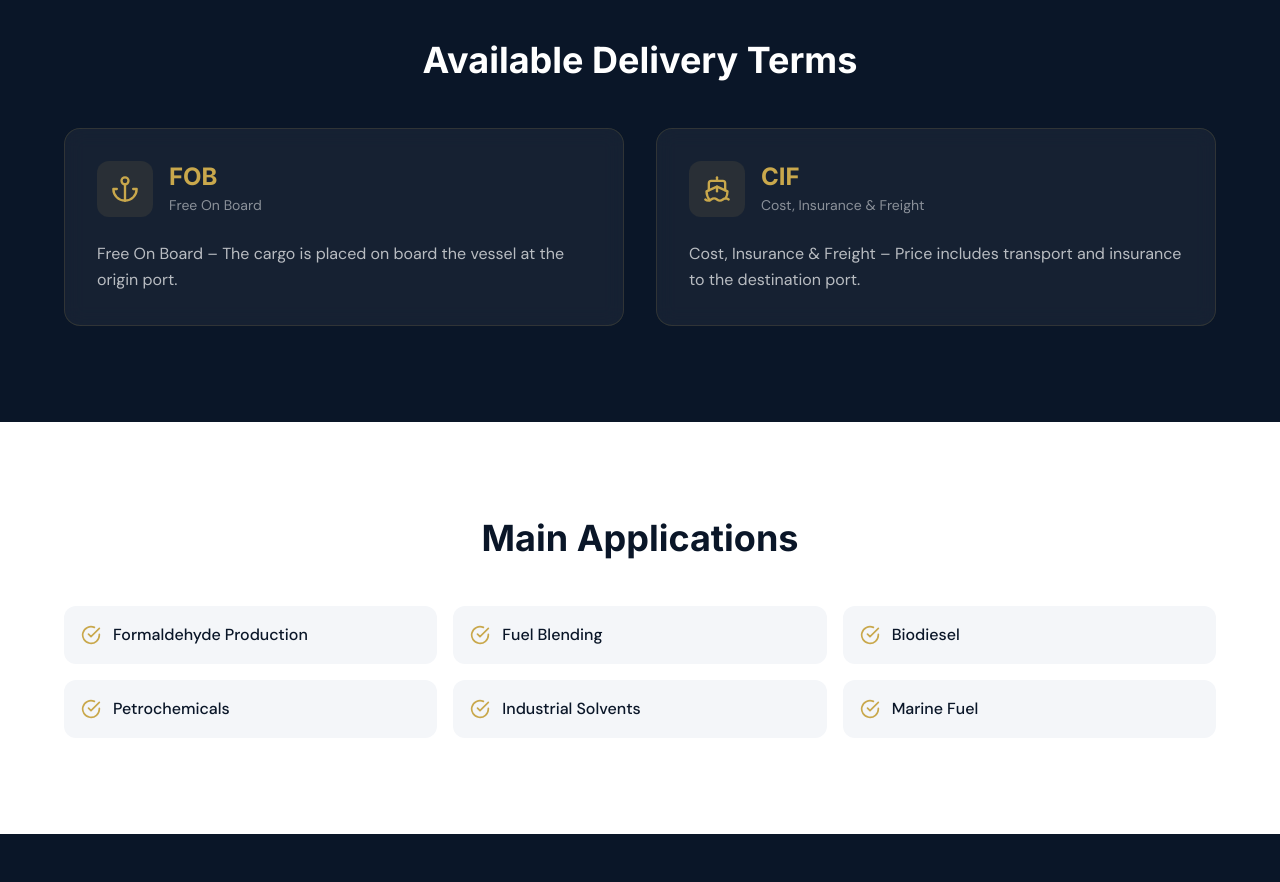
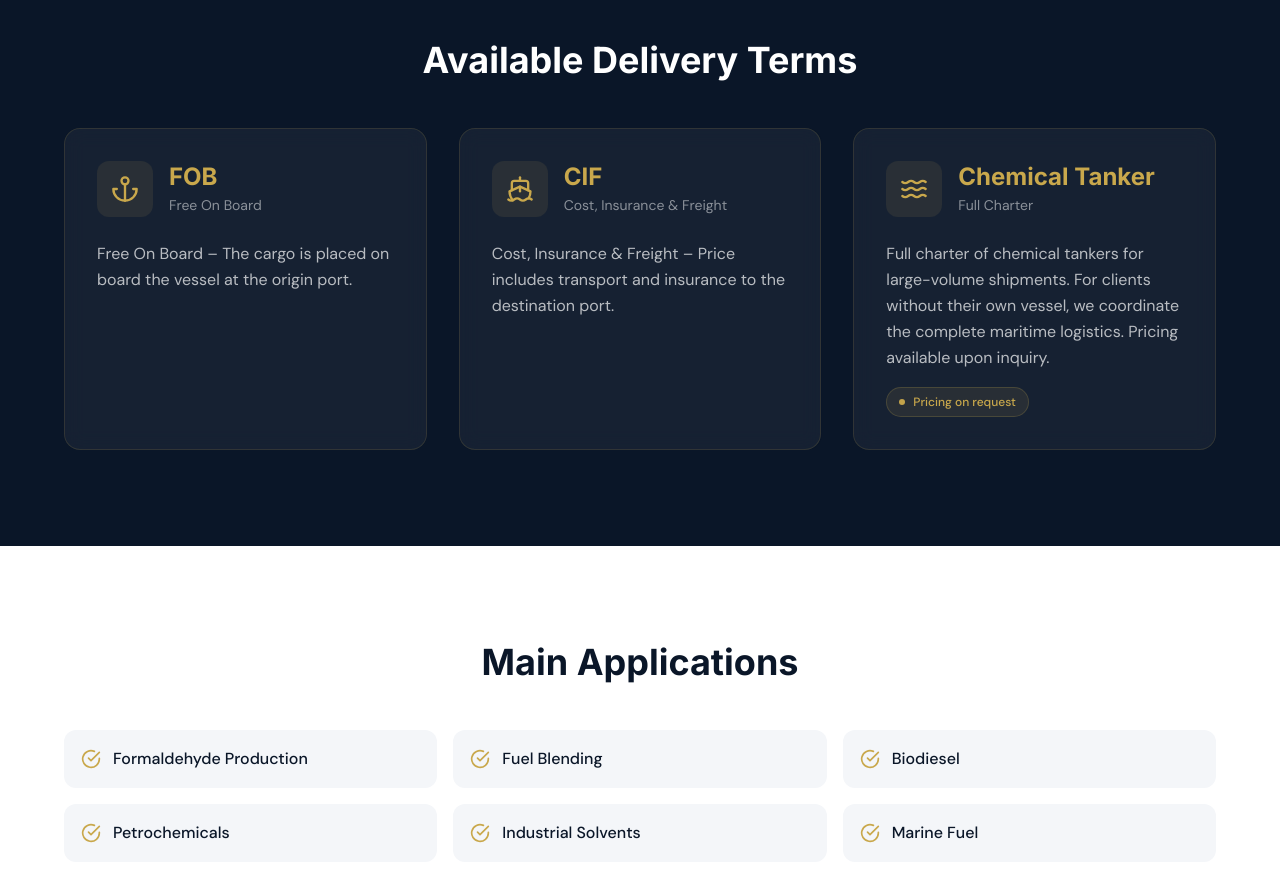
Before and after one commit to henrymethanol-afk/trust-trade-LLC, a Next.js app: page /en/product in a window 1280 px wide. Shown: the part 1400-2282 px from the top of the page. Built offline with nearby package versions, Linux system fonts and the light colour scheme.

Commit message:
Add chemical tanker shipping option

```diff
--- a/app/[locale]/product/page.tsx
+++ b/app/[locale]/product/page.tsx
@@ -2,7 +2,7 @@
 
 import { useTranslations } from 'next-intl';
 import { motion } from 'framer-motion';
-import { CheckCircle, Download, Ship, Anchor, FlaskConical } from 'lucide-react';
+import { CheckCircle, Download, Ship, Anchor, FlaskConical, Waves } from 'lucide-react';
 import RFQForm from '@/components/RFQForm';
 import ScrollAnimation from '@/components/ui/ScrollAnimation';
 
@@ -118,9 +118,9 @@ export default function ProductPage() {
               {t('termsTitle')}
             </h2>
           </ScrollAnimation>
-          <div className="grid md:grid-cols-2 gap-8">
+          <div className="grid md:grid-cols-3 gap-8">
             <ScrollAnimation delay={0.1}>
-              <div className="glass rounded-2xl p-8 border border-gold/20 hover:border-gold/40 transition-all group">
+              <div className="glass rounded-2xl p-8 border border-gold/20 hover:border-gold/40 transition-all group h-full">
                 <div className="flex items-center gap-4 mb-6">
                   <div className="w-14 h-14 rounded-xl bg-gold/10 flex items-center justify-center group-hover:bg-gold/20 transition-colors">
                     <Anchor className="w-7 h-7 text-gold" />
@@ -134,7 +134,7 @@ export default function ProductPage() {
               </div>
             </ScrollAnimation>
             <ScrollAnimation delay={0.2}>
-              <div className="glass rounded-2xl p-8 border border-gold/20 hover:border-gold/40 transition-all group">
+              <div className="glass rounded-2xl p-8 border border-gold/20 hover:border-gold/40 transition-all group h-full">
                 <div className="flex items-center gap-4 mb-6">
                   <div className="w-14 h-14 rounded-xl bg-gold/10 flex items-center justify-center group-hover:bg-gold/20 transition-colors">
                     <Ship className="w-7 h-7 text-gold" />
@@ -145,6 +145,24 @@ export default function ProductPage() {
                   </div>
                 </div>
                 <p className="text-white/70 leading-relaxed">{t('cifDesc')}</p>
+              </div>
+            </ScrollAnimation>
+            <ScrollAnimation delay={0.3}>
+              <div className="glass rounded-2xl p-8 border border-gold/20 hover:border-gold/40 transition-all group h-full">
+                <div className="flex items-center gap-4 mb-6">
+                  <div className="w-14 h-14 rounded-xl bg-gold/10 flex items-center justify-center group-hover:bg-gold/20 transition-colors">
+                    <Waves className="w-7 h-7 text-gold" />
+                  </div>
+                  <div>
+                    <h3 className="font-inter text-2xl font-bold text-gold">{t('tankerTitle')}</h3>
+                    <span className="text-white/50 text-sm">Full Charter</span>
+                  </div>
+                </div>
+                <p className="text-white/70 leading-relaxed">{t('tankerDesc')}</p>
+                <div className="mt-4 inline-flex items-center gap-2 px-3 py-1.5 rounded-full bg-gold/10 border border-gold/20">
+                  <span className="w-1.5 h-1.5 rounded-full bg-gold animate-pulse" />
+                  <span className="text-gold text-xs font-medium">{t('tankerNote')}</span>
+                </div>
               </div>
             </ScrollAnimation>
           </div>
--- a/components/RFQForm.tsx
+++ b/components/RFQForm.tsx
@@ -15,27 +15,12 @@ const formSchema = z.object({
   phone: z.string().optional(),
   product: z.string().default('Methanol (CH₃OH)'),
   volume: z.string().optional(),
-  deliveryTerms: z.enum(['FOB', 'CIF', 'Both']),
+  deliveryTerms: z.enum(['FOB', 'CIF', 'Both', 'Tanker']),
   message: z.string().optional(),
 });
 
 type FormData = z.infer<typeof formSchema>;
 
-interface InputProps {
-  label: string;
-  error?: string;
-  children: React.ReactNode;
-}
-
-function Field({ label, error, children }: InputProps) {
-  return (
-    <div>
-      <label className="block text-sm font-medium text-white/70 mb-1.5">{label}</label>
-      {children}
-      {error && <p className="mt-1 text-red-400 text-xs">{error}</p>}
-    </div>
-  );
-}
 
 const inputClass =
   'w-full bg-white/5 border border-white/10 rounded-xl px-4 py-3 text-white text-sm placeholder:text-white/30 focus:outline-none focus:border-gold/50 focus:bg-white/8 transition-all';
@@ -168,6 +153,7 @@ export default function RFQForm({ dark = false }: { dark?: boolean }) {
             <option value="FOB">{t('deliveryOptions.fob')}</option>
             <option value="CIF">{t('deliveryOptions.cif')}</option>
             <option value="Both">{t('deliveryOptions.both')}</option>
+            <option value="Tanker">{t('deliveryOptions.tanker')}</option>
           </select>
         </div>
       </div>
--- a/messages/en.json
+++ b/messages/en.json
@@ -42,7 +42,7 @@
   },
   "trustBar": {
     "globalDelivery": "Global Delivery",
-    "fobCif": "FOB & CIF Available",
+    "fobCif": "FOB · CIF · Tanker",
     "response": "24-48h Response",
     "registered": "US Registered LLC"
   },
@@ -164,6 +164,9 @@
     "fobDesc": "Free On Board – The cargo is placed on board the vessel at the origin port.",
     "cifTitle": "CIF",
     "cifDesc": "Cost, Insurance & Freight – Price includes transport and insurance to the destination port.",
+    "tankerTitle": "Chemical Tanker",
+    "tankerDesc": "Full charter of chemical tankers for large-volume shipments. For clients without their own vessel, we coordinate the complete maritime logistics. Pricing available upon inquiry.",
+    "tankerNote": "Pricing on request",
     "applicationsTitle": "Main Applications",
     "applications": [
       "Formaldehyde Production",
@@ -320,7 +323,8 @@
     "deliveryOptions": {
       "fob": "FOB",
       "cif": "CIF",
-      "both": "Both (FOB & CIF)"
+      "both": "Both (FOB & CIF)",
+      "tanker": "Chemical Tanker (on request)"
     },
     "submit": "Send Request",
     "submitting": "Sending...",
--- a/messages/es.json
+++ b/messages/es.json
@@ -42,7 +42,7 @@
   },
   "trustBar": {
     "globalDelivery": "Entrega Global",
-    "fobCif": "FOB & CIF Disponible",
+    "fobCif": "FOB · CIF · Tanque",
     "response": "Respuesta 24-48h",
     "registered": "LLC Registrada en EE.UU."
   },
@@ -164,6 +164,9 @@
     "fobDesc": "Free On Board – El cargamento es puesto a bordo del buque en el puerto de origen.",
     "cifTitle": "CIF",
     "cifDesc": "Cost, Insurance & Freight – Precio incluye transporte y seguro hasta el puerto de destino.",
+    "tankerTitle": "Tanque Químico",
+    "tankerDesc": "Fletamento completo de buques tanque químicos para embarques de gran volumen. Ideal para clientes que no cuentan con embarcación propia. Precios y disponibilidad a consultar.",
+    "tankerNote": "Precio a consultar",
     "applicationsTitle": "Aplicaciones Principales",
     "applications": [
       "Producción de Formaldehído",
@@ -320,7 +323,8 @@
     "deliveryOptions": {
       "fob": "FOB",
       "cif": "CIF",
-      "both": "Ambos (FOB y CIF)"
+      "both": "Ambos (FOB y CIF)",
+      "tanker": "Tanque Químico (a consultar)"
     },
     "submit": "Enviar Solicitud",
     "submitting": "Enviando...",
--- a/messages/pt.json
+++ b/messages/pt.json
@@ -42,7 +42,7 @@
   },
   "trustBar": {
     "globalDelivery": "Entrega Global",
-    "fobCif": "FOB & CIF Disponível",
+    "fobCif": "FOB · CIF · Tanque",
     "response": "Resposta 24-48h",
     "registered": "LLC Registrada nos EUA"
   },
@@ -164,6 +164,9 @@
     "fobDesc": "Free On Board – A carga é colocada a bordo do navio no porto de origem.",
     "cifTitle": "CIF",
     "cifDesc": "Cost, Insurance & Freight – O preço inclui transporte e seguro até o porto de destino.",
+    "tankerTitle": "Tanque Químico",
+    "tankerDesc": "Fretamento completo de navios-tanque químicos para embarques de grande volume. Ideal para clientes sem embarcação própria. Preços e disponibilidade sob consulta.",
+    "tankerNote": "Preço sob consulta",
     "applicationsTitle": "Principais Aplicações",
     "applications": [
       "Produção de Formaldeído",
@@ -320,7 +323,8 @@
     "deliveryOptions": {
       "fob": "FOB",
       "cif": "CIF",
-      "both": "Ambos (FOB e CIF)"
+      "both": "Ambos (FOB e CIF)",
+      "tanker": "Tanque Químico (sob consulta)"
     },
     "submit": "Enviar Solicitação",
     "submitting": "Enviando...",
```
